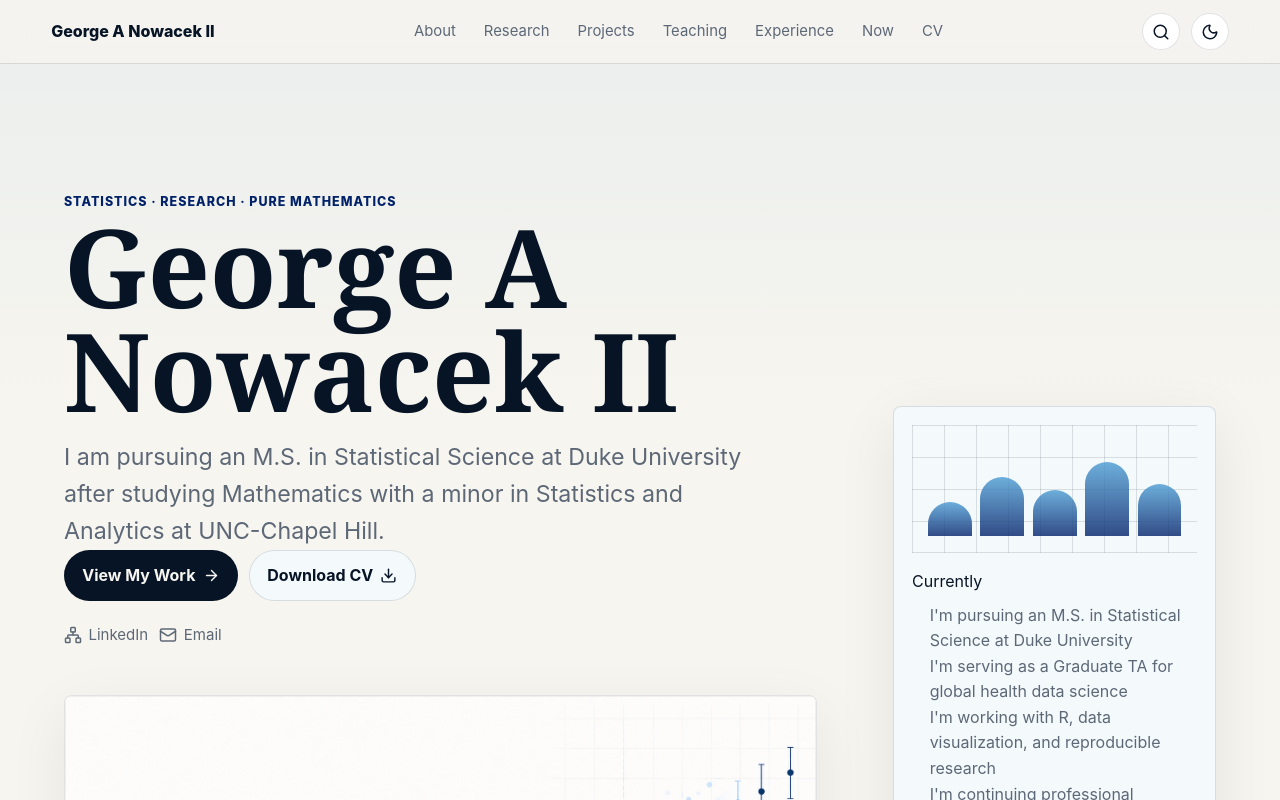
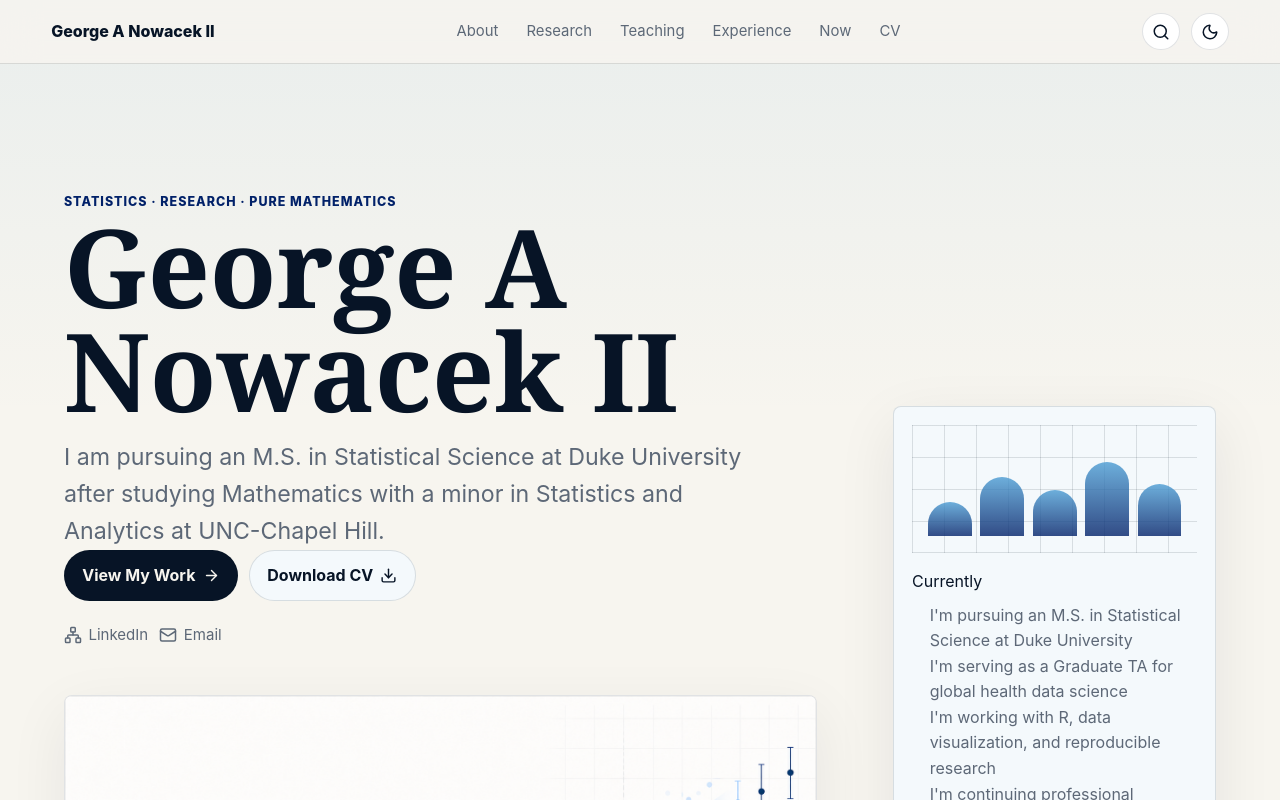
Before and after one commit to ganowacek/personal_website, a React (Vite) app: page / in a window 1280 px wide. Shown: the top 800 px of the page. Built offline with nearby package versions, Linux system fonts and the light colour scheme.

Commit message:
Remove placeholder project content

```diff
--- a/src/components/CommandPalette.tsx
+++ b/src/components/CommandPalette.tsx
@@ -1,4 +1,4 @@
-import { Code2, GraduationCap, Mail, Search, X } from "lucide-react";
+import { GraduationCap, Mail, Search, X } from "lucide-react";
 import { useEffect, useMemo, useState } from "react";
 import { siteConfig } from "../data/site";
 
@@ -13,12 +13,10 @@ export function CommandPalette({ onNavigate }: CommandPaletteProps) {
   const commands = [
     { label: "About", target: "#about", icon: GraduationCap },
     { label: "Research", target: "#research", icon: Search },
-    { label: "Projects", target: "#projects", icon: Search },
     { label: "Teaching", target: "#teaching", icon: GraduationCap },
     { label: "Experience", target: "#experience", icon: Search },
     { label: "Now", target: "/now", icon: Search },
     { label: "Contact", target: "#contact", icon: Mail },
-    ...(siteConfig.github ? [{ label: "GitHub", target: siteConfig.github, icon: Code2 }] : []),
   ];
 
   const filtered = useMemo(() => {
--- a/src/components/Layout.tsx
+++ b/src/components/Layout.tsx
@@ -1,4 +1,4 @@
-import { Code2, FileText, Mail, Moon, Network, Sun } from "lucide-react";
+import { FileText, Mail, Moon, Network, Sun } from "lucide-react";
 import type { ReactNode } from "react";
 import { useEffect, useState } from "react";
 import { siteConfig, withBasePath } from "../data/site";
@@ -19,12 +19,10 @@ export function Layout({ children, onNavigate }: LayoutProps) {
   const nav = [
     ["About", "#about"],
     ["Research", "#research"],
-    ["Projects", "#projects"],
     ["Teaching", "#teaching"],
     ["Experience", "#experience"],
     ["Now", "/now"],
     ["CV", "#cv"],
-    ...(siteConfig.github ? [["GitHub", siteConfig.github]] : []),
   ];
 
   return (
@@ -62,7 +60,6 @@ export function Layout({ children, onNavigate }: LayoutProps) {
           <p>© {new Date().getFullYear()} {siteConfig.shortName}. Built with React · Hosted on GitHub.</p>
         </div>
         <div className="footer-links">
-          {siteConfig.github ? <a href={siteConfig.github} aria-label="GitHub"><Code2 size={18} /></a> : null}
           {siteConfig.linkedin ? <a href={siteConfig.linkedin} aria-label="LinkedIn"><Network size={18} /></a> : null}
           {siteConfig.email ? <a href={`mailto:${siteConfig.email}`} aria-label="Email"><Mail size={18} /></a> : null}
           <a href="#cv" aria-label="CV" onClick={(event) => {
--- a/src/data/projects.ts
+++ /dev/null
@@ -1,38 +0,0 @@
-export type Project = {
-  title: string;
-  category: string;
-  description: string;
-  screenshot?: string;
-  github?: string;
-  demo?: string;
-  tools: string[];
-  date?: string;
-  featured?: boolean;
-  stars?: number;
-};
-
-export const projects: Project[] = [
-  {
-    title: "LABOR Study Documentation",
-    category: "Research Documentation",
-    description:
-      "I developed data dictionaries, codebooks, and variable maps for 1,100+ variables and 12,000+ participant encounters.",
-    tools: ["Data Dictionaries", "Codebooks", "Variable Maps", "Reproducibility"],
-    featured: true,
-  },
-  {
-    title: "FAMLI Study Screening",
-    category: "Evidence Screening",
-    description:
-      "I conducted systematic screening of 1,300+ articles across PubMed, Embase, and SCOPUS on gestational age and date of delivery.",
-    tools: ["PubMed", "Embase", "SCOPUS", "Gestational Age"],
-    featured: true,
-  },
-  {
-    title: "Collab-CXR Teaching Dataset Preparation",
-    category: "Teaching Dataset",
-    description:
-      "I support collaborative data science projects for STA 198L, including preparation of the Collab-CXR teaching dataset.",
-    tools: ["R", "Data Visualization", "Reproducible Research", "Teaching"],
-  },
-];
--- a/src/data/research.ts
+++ b/src/data/research.ts
@@ -3,7 +3,7 @@ export type ResearchLink = {
   href: string;
 };
 
-export type ResearchProject = {
+export type ResearchEntry = {
   title: string;
   institution: string;
   group?: string;
@@ -19,7 +19,7 @@ export type ResearchProject = {
   links?: ResearchLink[];
 };
 
-export const researchProjects: ResearchProject[] = [
+export const researchEntries: ResearchEntry[] = [
   {
     title: "Global Maternal and Perinatal Health Research",
     institution: "UNC School of Medicine",
--- a/src/data/site.ts
+++ b/src/data/site.ts
@@ -6,7 +6,6 @@ export const siteConfig = {
   shortName: "George A Nowacek II",
   domain: "https://ganowacek.github.io/george-nowacek.com",
   email: "geanowacek@gmail.com",
-  github: "",
   linkedin: "https://www.linkedin.com/in/george-a-nowacek-ii/",
   cv: withBasePath("George_Nowacek_CV.pdf"),
   headshot: withBasePath("headshot.jpg"),
--- a/src/pages/HomePage.tsx
+++ b/src/pages/HomePage.tsx
@@ -1,6 +1,5 @@
 import {
   ArrowRight,
-  Code2,
   Download,
   ExternalLink,
   FileText,
@@ -12,9 +11,8 @@ import {
 import { SectionHeader } from "../components/SectionHeader";
 import { education } from "../data/education";
 import { experience } from "../data/experience";
-import { projects } from "../data/projects";
 import { publications } from "../data/publications";
-import { researchProjects } from "../data/research";
+import { researchEntries } from "../data/research";
 import { currentFocus, researchInterests, selectedTools, siteConfig } from "../data/site";
 import { teaching } from "../data/teaching";
 import { downloadCv, openCv } from "../lib/cv";
@@ -49,7 +47,6 @@ export function HomePage({ onNavigate }: HomePageProps) {
             </button>
           </div>
           <div className="social-row" aria-label="Professional links">
-            {siteConfig.github ? <a href={siteConfig.github} target="_blank" rel="noreferrer"><Code2 size={18} />GitHub</a> : null}
             {siteConfig.linkedin ? <a href={siteConfig.linkedin} target="_blank" rel="noreferrer"><Network size={18} />LinkedIn</a> : null}
             {siteConfig.email ? <a href={`mailto:${siteConfig.email}`}><Mail size={18} />Email</a> : null}
           </div>
@@ -104,14 +101,14 @@ export function HomePage({ onNavigate }: HomePageProps) {
           machine learning, systematic screening, clinical study coordination, and literature review.
         </SectionHeader>
         <div className="research-grid">
-          {researchProjects.map((project) => (
-            <article className="research-card" key={project.title}>
-              <div className="card-kicker"><Microscope size={16} />{project.institution}</div>
-              <h3>{project.title}</h3>
-              {project.group || project.dates ? <p className="meta">{[project.group, project.dates].filter(Boolean).join(" · ")}</p> : null}
-              <p>{project.description}</p>
+          {researchEntries.map((entry) => (
+            <article className="research-card" key={entry.title}>
+              <div className="card-kicker"><Microscope size={16} />{entry.institution}</div>
+              <h3>{entry.title}</h3>
+              {entry.group || entry.dates ? <p className="meta">{[entry.group, entry.dates].filter(Boolean).join(" · ")}</p> : null}
+              <p>{entry.description}</p>
               <div className="tag-row">
-                {project.methods.slice(0, 6).map((method) => <span key={method}>{method}</span>)}
+                {entry.methods.slice(0, 6).map((method) => <span key={method}>{method}</span>)}
               </div>
             </article>
           ))}
@@ -129,35 +126,10 @@ export function HomePage({ onNavigate }: HomePageProps) {
               <h3>{publication.title}</h3>
               <p>{publication.citation}</p>
               {publication.doi ? (
-                <div className="project-links">
+                <div className="inline-links">
                   <a href={`https://doi.org/${publication.doi}`} target="_blank" rel="noreferrer">
                     DOI <ExternalLink size={15} />
                   </a>
-                </div>
-              ) : null}
-            </article>
-          ))}
-        </div>
-      </section>
-
-      <section className="section" id="projects">
-        <SectionHeader eyebrow="Selected Work" title="Concrete projects and outputs from my CV.">
-          I keep this section limited to research, teaching, and documentation work that my CV
-          explicitly lists.
-        </SectionHeader>
-        <div className="project-grid">
-          {projects.map((project) => (
-            <article className={project.featured ? "project-card featured" : "project-card"} key={project.title}>
-              <p className="meta">{project.category}</p>
-              <h3>{project.title}</h3>
-              <p>{project.description}</p>
-              <div className="tag-row">
-                {project.tools.map((tool) => <span key={tool}>{tool}</span>)}
-              </div>
-              {project.github || project.demo ? (
-                <div className="project-links">
-                  {project.github ? <a href={project.github}>Repository</a> : null}
-                  {project.demo ? <a href={project.demo}>Demo</a> : null}
                 </div>
               ) : null}
             </article>
@@ -239,7 +211,6 @@ export function HomePage({ onNavigate }: HomePageProps) {
           <div className="contact-links">
             {siteConfig.email ? <a href={`mailto:${siteConfig.email}`}><Mail size={17} />Email</a> : null}
             {siteConfig.linkedin ? <a href={siteConfig.linkedin}><Network size={17} />LinkedIn</a> : null}
-            {siteConfig.github ? <a href={siteConfig.github}><Code2 size={17} />GitHub</a> : null}
           </div>
         </div>
       </section>
--- a/src/pages/NowPage.tsx
+++ b/src/pages/NowPage.tsx
@@ -15,7 +15,7 @@ export function NowPage() {
         <p className="eyebrow">Now</p>
         <h1>What I am focused on now.</h1>
         <p>
-          I use this page as a small, current snapshot of study, research, projects, and
+          I use this page as a small, current snapshot of study, research, teaching, and
           intellectual threads.
         </p>
         <small>{nowContent.updated}</small>
--- a/src/styles.css
+++ b/src/styles.css
@@ -90,8 +90,7 @@ input {
   font-size: 0.93rem;
 }
 
-.site-nav nav a,
-.muted-link {
+.site-nav nav a {
   border-radius: 999px;
   padding: 0.35rem 0.25rem;
 }
@@ -100,16 +99,12 @@ input {
   color: var(--ink);
 }
 
-.muted-link {
-  opacity: 0.58;
-}
-
 .nav-actions,
 .footer-links,
 .social-row,
 .hero-actions,
 .contact-links,
-.project-links {
+.inline-links {
   display: flex;
   align-items: center;
   gap: 0.7rem;
@@ -205,7 +200,6 @@ input {
 .palette,
 .hero-panel,
 .research-card,
-.project-card,
 .cv-panel,
 .contact-panel,
 .headshot-card,
@@ -239,8 +233,8 @@ input {
 .social-row span,
 .contact-links a,
 .contact-links span,
-.project-links a,
-.project-links span {
+.inline-links a,
+.inline-links span {
   display: inline-flex;
   align-items: center;
   gap: 0.4rem;
@@ -352,7 +346,6 @@ input {
 }
 
 .research-grid,
-.project-grid,
 .now-grid {
   display: grid;
   grid-template-columns: repeat(2, minmax(0, 1fr));
@@ -360,7 +353,6 @@ input {
 }
 
 .research-card,
-.project-card,
 .cv-panel,
 .contact-panel,
 .education-panel,
@@ -371,7 +363,6 @@ input {
 }
 
 .research-card h3,
-.project-card h3,
 .timeline h3,
 .teaching-list h3,
 .education-panel h3,
@@ -382,12 +373,10 @@ input {
 }
 
 .research-card p,
-.project-card p,
 .timeline p,
 .teaching-list p,
 .education-panel p,
-.publication p,
-.empty-state p {
+.publication p {
   color: var(--muted);
 }
 
@@ -440,25 +429,7 @@ input {
   font-weight: 760;
 }
 
-.empty-state {
-  display: flex;
-  align-items: center;
-  gap: 0.8rem;
-  max-width: 44rem;
-  border: 1px dashed var(--line);
-  border-radius: 8px;
-  padding: 1rem;
-}
-
-.project-grid {
-  grid-template-columns: repeat(3, minmax(0, 1fr));
-}
-
-.project-card.featured {
-  background: linear-gradient(180deg, color-mix(in srgb, var(--surface) 92%, var(--blue)), var(--surface));
-}
-
-.project-links {
+.inline-links {
   margin-top: 1rem;
 }
 
@@ -686,7 +657,6 @@ code {
   .split-section,
   .cv-contact,
   .research-grid,
-  .project-grid,
   .now-grid {
     grid-template-columns: 1fr;
   }
```
Also changed, not shown: 1 other file (tests, documents, lock files or other folders).
